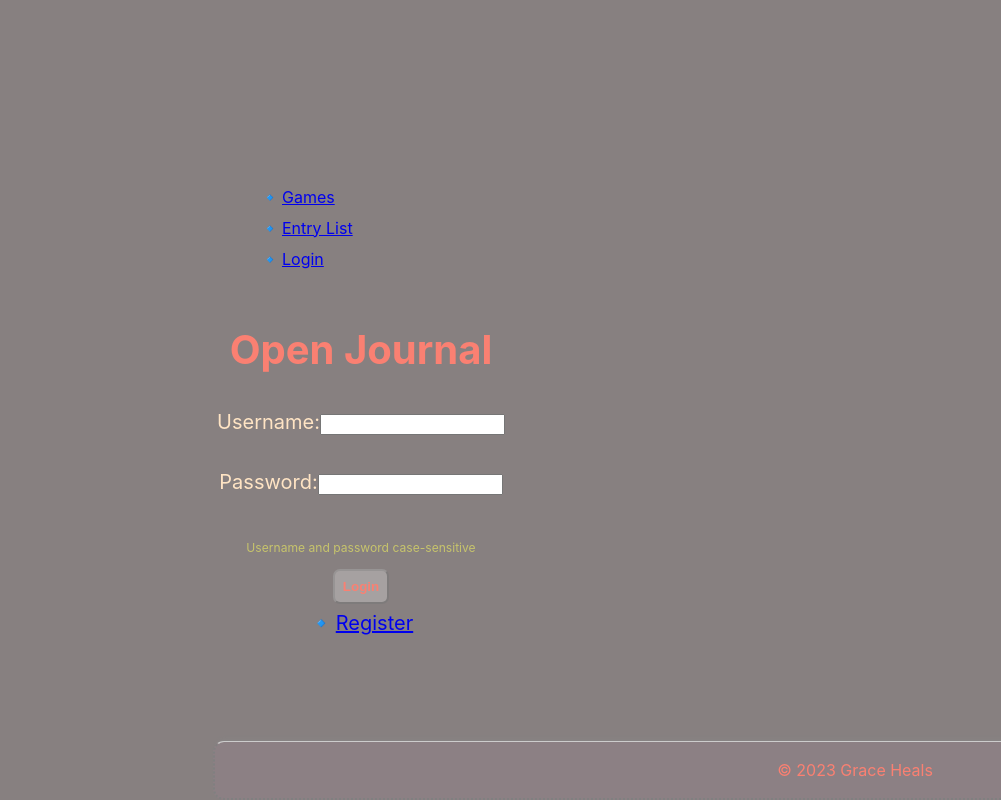
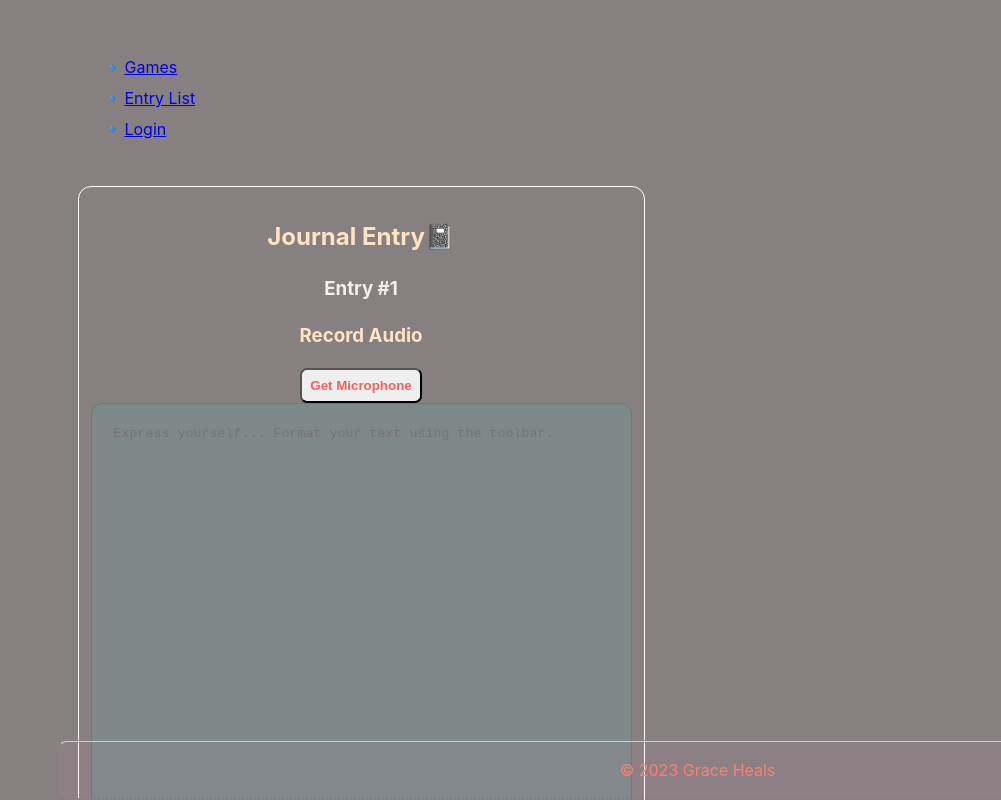
Before and after one commit to anickacodes/journal_app, a React (Vite) app: page /new in a window 1280 px wide. Before the commit this address led to /. Shown: the top 800 px of the page, without its empty margins (279-1280 px from the left). Built offline with nearby package versions, Linux system fonts and the light colour scheme.

Commit message:
Audio recorder added

```diff
--- a/package.json
+++ b/package.json
@@ -10,10 +10,10 @@
     "preview": "vite preview"
   },
   "dependencies": {
+    "axios": "^1.6.5",
     "jwt-decode": "^4.0.0",
     "react": "^18.2.0",
     "react-dom": "^18.2.0",
-
     "react-router-dom": "^6.20.0",
     "react-spring": "^9.7.3",
     "react-use-gesture": "^9.1.3"
--- a/src/App.jsx
+++ b/src/App.jsx
@@ -1,56 +1,53 @@
-import { Routes, Route, Navigate, useNavigate } from "react-router-dom";
+import { Routes, Route, useNavigate } from "react-router-dom";
 import { useEffect, useState } from "react";
 import EntryList from "./components/EntryList";
 import Home from "./components/Home";
 import NavBar from "./components/NavBar";
 import Entry from "./components/Entry";
-import LogIn from "./components/LogIn";
-import Register from "./components/Register";
+import Footer from "./components/Footer";
 import "./App.css";
-import ResetPassword from "./components/ResetPassword";
-import Footer from "./components/Footer";
+import Dino from "./Games/Dino";
+import RPS from "./Games/RPS";
 
 function App() {
   const [user, setUser] = useState(null);
   const navigate = useNavigate();
 
-  useEffect(() => {
-    const jwtToken = localStorage.getItem("jwtToken");
-    if (jwtToken) {
-      setUser({ token: jwtToken });
-      console.log("Token retrieved from localStorage:", jwtToken);
-    } else {
-      navigate("/");
-    }
-  }, []);
+  // useEffect(() => {
+  //   const jwtToken = localStorage.getItem("jwtToken");
+  //   if (jwtToken) {
+  //     setUser({ token: jwtToken });
+  //     console.log("Token retrieved from localStorage:", jwtToken);
+  //   } else {
+  //     navigate("/");
+  //   }
+  // }, []);
 
-  const handleLogin = (userData) => {
-    console.log("Received token during login:", userData);
-    setUser(userData);
-    localStorage.setItem("jwtToken", userData.token);
-  };
+  // const handleLogin = (userData) => {
+  //   console.log("Received token during login:", userData);
+  //   setUser(userData);
+  //   localStorage.setItem("jwtToken", userData.token);
+  // };
 
-  const handleLogout = () => {
-    setUser(null);
-    localStorage.removeItem("jwtToken");
-  };
+  // const handleLogout = () => {
+  //   setUser(null);
+  //   localStorage.removeItem("jwtToken");
+  // };
 
   return (
     <>
-      <NavBar user={user} onLogout={handleLogout} />
+      <NavBar />
       <Routes>
-        <Route
-          path="/"
-          element={
-            user ? <Navigate to="/home" /> : <LogIn onLogin={handleLogin} />
+        <Route path="/" element={<Home />} />
+        <Route path="/games" element={
+            <div>
+              <Dino />
+              <RPS />
+            </div>
           }
         />
-        <Route path="/home" element={<Home />} />
-        <Route path="/new" element={<Entry user={user} />} />
-        <Route path="/list" element={<EntryList user={user} />} />
-        <Route path="/users/login" element={<LogIn onLogin={handleLogin} />} />
-        <Route path="/users/register" element={<Register />} />
-        <Route path="/users/reset-password" element={<ResetPassword />} />
+        <Route path="/new" element={<Entry />} />
+        <Route path="/list" element={<EntryList />} />
       </Routes>
       <Footer />
     </>
--- /dev/null
+++ b/src/components/AudioRecorder.jsx
@@ -0,0 +1,91 @@
+import { useRef, useState } from "react";
+const mimeType = "audio/webm";
+
+const AudioRecorder = () => {
+  const [permission, setPermission] = useState(false);
+  const [stream, setStream] = useState(null);
+  const mediaRecorder = useRef(null);
+  const [recordingStatus, setRecordingStatus] = useState("inactive");
+  const [audioChunks, setAudioChunks] = useState([]);
+  const [audio, setAudio] = useState(null);
+
+  const getMicrophonePermission = async () => {
+    if ("MediaRecorder" in window) {
+      try {
+        const streamData = await navigator.mediaDevices.getUserMedia({
+          audio: true,
+          video: false,
+        });
+        setPermission(true);
+        setStream(streamData);
+      } catch (err) {
+        alert(err.message);
+      }
+    } else {
+      alert("The MediaRecorder API is not supported in your browser.");
+    }
+  };
+
+  const startRecording = async () => {
+    setRecordingStatus("recording");
+    //create new Media recorder instance using the stream
+    const media = new MediaRecorder(stream, { type: mimeType });
+    //set the MediaRecorder instance to the mediaRecorder ref
+    mediaRecorder.current = media;
+    //invokes start method
+    mediaRecorder.current.start();
+    let localAudioChunks = [];
+    mediaRecorder.current.ondataavailable = (event) => {
+      if (typeof event.data === "undefined") return;
+      if (event.data.size === 0) return;
+      localAudioChunks.push(event.data);
+    };
+    setAudioChunks(localAudioChunks);
+  };
+  const stopRecording = () => {
+    setRecordingStatus("inactive");
+    //stops the recording instance
+    mediaRecorder.current.stop();
+    mediaRecorder.current.onstop = () => {
+      //creates a blob file from the audiochunks data
+      const audioBlob = new Blob(audioChunks, { type: mimeType });
+      //creates a playable URL from the blob file.
+      const audioUrl = URL.createObjectURL(audioBlob);
+      setAudio(audioUrl);
+      setAudioChunks([]);
+    };
+  };
+  return (
+    <div>
+      <h3>Record Audio </h3>
+      <main>
+        <div className="audio-controls">
+          {!permission ? (
+            <button onClick={getMicrophonePermission} type="button">
+              Get Microphone
+            </button>
+          ) : null}
+          {permission && recordingStatus === "inactive" ? (
+            <button onClick={startRecording} type="button">
+              Start Recording
+            </button>
+          ) : null}
+          {recordingStatus === "recording" ? (
+            <button onClick={stopRecording} type="button">
+              Stop Recording
+            </button>
+          ) : null}
+        </div>
+        {audio ? (
+          <div className="audio-container">
+            <audio src={audio} controls></audio>
+            <a download href={audio}>
+              Download Recording
+            </a>
+          </div>
+        ) : null}
+      </main>
+    </div>
+  );
+};
+export default AudioRecorder;
--- a/src/components/Entry.jsx
+++ b/src/components/Entry.jsx
@@ -1,6 +1,7 @@
 import { useState } from "react";
 import "../styles/Entry.css";
 import { useNavigate } from "react-router-dom";
+import AudioRecorder from "./AudioRecorder";
 
 const Entry = () => {
     const currentTime = new Date().toLocaleTimeString();
@@ -63,13 +64,16 @@
 
   return (
     <div className="entry_container">
-      <h1>Journal Entry📓</h1>
+      <h2>Journal Entry📓</h2>
       {/* <div>
         <button onClick={handleTextBold}>Bold</button>
         <button onClick={handleTextItalic}>Italic</button>
       </div> */}
       <form onSubmit={handleFormSubmit}>
-        <h2>Entry #{getCount()} </h2>
+        <h3>Entry #{getCount()} </h3>
+        <label>
+      <AudioRecorder />
+      </label>
         <label>
 
           <textarea
@@ -81,6 +85,7 @@
             placeholder="Express yourself... Format your text using the toolbar."
           />
         </label>
+
         <br />
         <br />
         <label id="yourName">
```
Also changed, not shown: 1 other file (tests, documents, lock files or other folders).
